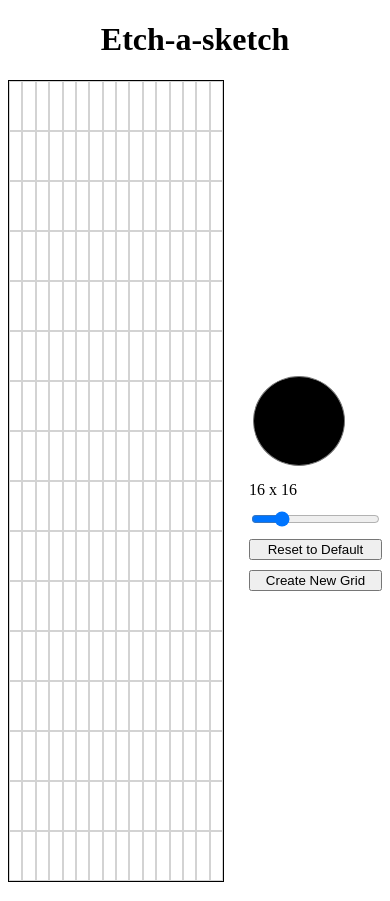
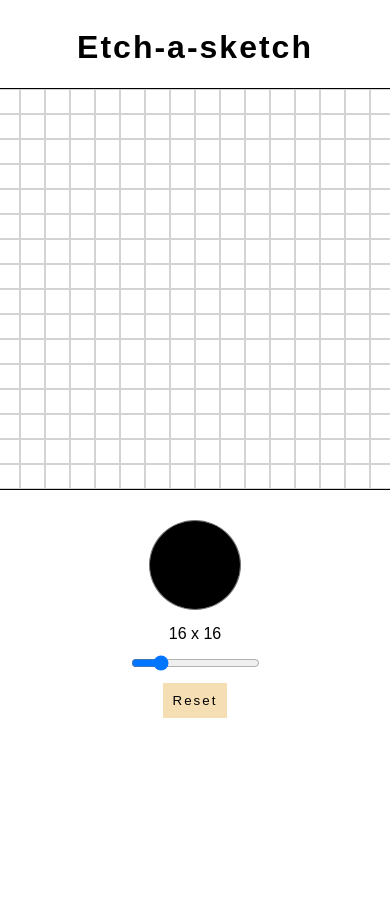
Before and after one commit to GuyNamedEJ/Odin-Project, a plain HTML site: page Etch-A-Sketch/index.html in a window 390 px wide. After the commit the page ends 844 px from the top, so only its background shows below. Drawn offline with Linux system fonts and the light colour scheme; a web font is replaced by a local one.

Commit message:
Style update

```diff
--- a/Etch-A-Sketch/index.html
+++ b/Etch-A-Sketch/index.html
@@ -5,18 +5,20 @@
     <meta http-equiv="X-UA-Compatible" content="IE=edge" />
     <meta name="viewport" content="width=device-width, initial-scale=1.0" />
     <title>Etch-a-Sketch</title>
-    <link rel="stylesheet" href="style.css">
+    <link rel="stylesheet" href="style.css" />
   </head>
   <body>
-    <h1>Etch-a-sketch</h1>
+
     <div class="container">
-      <div id="grid-container"></div>
+      <div>
+        <h1>Etch-a-sketch</h1>
+        <div id="grid-container"></div>
+      </div>
       <div class="settings">
         <input name="color" type="color" id="color-picker" value="#000000" />
         <label id="size-display" for="color"></label>
         <input type="range" min="4" max="64" value="16" id="size" />
-        <button id="reset">Reset to Default</button>
-        <button id="create">Create New Grid</button>
+        <button class="btn" id="reset">Reset</button>
       </div>
     </div>
   </body>
--- a/Etch-A-Sketch/index.js
+++ b/Etch-A-Sketch/index.js
@@ -4,7 +4,6 @@ const START_COLOR = '#000000'
 
 
 let grid = document.querySelector('#grid-container')
-let createBtn = document.querySelector('#create')
 let resetBtn = document.querySelector('#reset')
 let sizeDisplay = document.querySelector('#size-display')
 let sizeSlider = document.getElementById('size')
@@ -12,31 +11,22 @@ let size = sizeSlider.value
 let colorPicker = document.querySelector('#color-picker')
 let color = START_COLOR
 
-createBtn.addEventListener('click', generateGrid(size))
 resetBtn.addEventListener('click', reset)
 sizeSlider.addEventListener('input', (e) => {
     updateSize(e.target.value)
 })
+
 colorPicker.addEventListener('input', (e) => {
     updateColor(e.target.value)
 })
 
-
-updateSize(size)
-
 function updateColor(newColor){
-    color = colorPicker.value
+    color = newColor
     console.log(color)
 }
 
 function changeColor(e){
         e.target.style.background = `${color}`
-}
-
-function eraser(e){
-    if (e.type === 'mouseover' && !mouseDown) return
-    else
-        e.target.style.background = 'white'
 }
 
 function updateSize(size){
@@ -61,10 +51,14 @@ function generateGrid(size){
     }
 }
 
+function reset(){
+    grid.innerHTML = ''
+    size = START_SIZE
+    sizeDisplay.innerHTML = `${START_SIZE} x ${START_SIZE}`
+    sizeSlider.value = START_SIZE
+    generateGrid(size)
+}
 
-function reset(){
-    size = START_SIZE
-    grid.innerHTML = ''
-    generateGrid(size)
-    sizeDisplay.innerHTML = `${START_SIZE} x ${START_SIZE}`
+window.onload = () =>{
+    reset()
 }
--- a/Etch-A-Sketch/style.css
+++ b/Etch-A-Sketch/style.css
@@ -1,8 +1,15 @@
+@import url('https://fonts.googleapis.com/css2?family=Gasoek+One&display=swap');
+
+body{
+  font-family: 'Gasoek One', sans-serif;
+}
+
+
 #grid-container {
     display: grid;
     border: 1px solid black;
-    width: 800px;
-    height: 800px;
+    width: 960px;
+    height: 960px;
   }
   .cell {
     border: 1px solid lightgrey;
@@ -12,8 +19,9 @@
     display: flex;
     align-items: center;
     justify-content: center;
-    margin: 5% auto;
+    /* margin: 0 auto; */
     gap:25px;
+    width: 100%;
   }
 
   .settings{
@@ -24,6 +32,7 @@
 
   h1{
     text-align: center;
+    letter-spacing: 2px;
   }
 
   #color-picker{
@@ -37,3 +46,35 @@
   #color-picker::-webkit-color-swatch{
     border-radius: 50%;
   }
+
+  .btn{
+    padding:10px;
+    font-family: 'Gasoek One', sans-serif;
+    border: none;
+    color:black;
+    letter-spacing: 2px;
+    background-color: wheat;
+  }
+
+  .btn:hover{
+    background-color: peru;
+    cursor: pointer;
+    color: white;
+  }
+
+  .settings{
+    display: flex;
+    flex-direction: column;
+    align-items: center;
+  }
+
+  @media screen and (max-width: 768px) {
+    #grid-container{
+      width: 400px;
+      height: 400px;
+    }
+
+    .container{
+      flex-direction: column;
+    }
+  }
```
